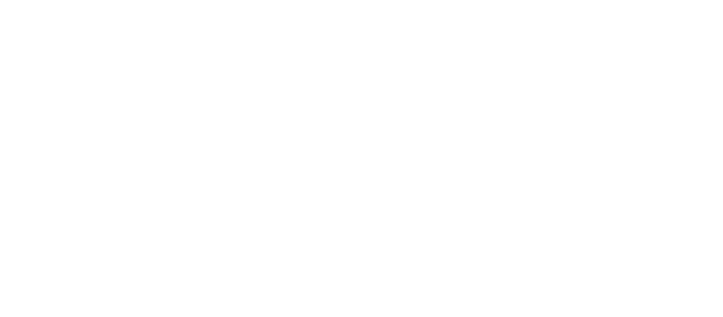
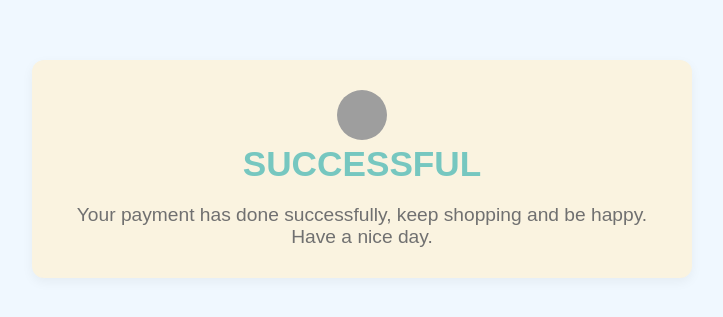
Before and after one commit to mhmdshameer/MUHSHA.e-commerce, a React (Create React App) app: page /success in a window 1280 px wide. Before the commit this address had no page. Shown: the part 231-548 px from the top of the page, without its empty margins (278-1001 px from the left). Built offline with nearby package versions, Linux system fonts and the light colour scheme; grey boxes are pictures that could not be loaded.

Commit message:
Set up payment session

```diff
--- a/package.json
+++ b/package.json
@@ -21,6 +21,7 @@
     "react-redux": "^9.1.2",
     "react-router-dom": "^6.26.1",
     "react-scripts": "5.0.1",
+    "react-stripe-checkout": "^2.6.3",
     "styled-components": "^6.1.13",
     "web-vitals": "^2.1.4"
   },
--- a/src/App.jsx
+++ b/src/App.jsx
@@ -5,6 +5,7 @@
 import Login from "./pages/Login";
 import Cart from "./pages/Cart";
 import { BrowserRouter as Router, Route, Routes, Navigate } from "react-router-dom";
+import Success from "./pages/Success";
 
 const App = () => {
     const user = true;
@@ -17,6 +18,8 @@
         <Route path="/cart" element={<Cart />} />
         <Route path="/login" element={ user ?  <Navigate to="/" />: <Login/> }/>
         <Route path="/register" element={user ?  <Navigate to="/" />: <Register/>} />
+        <Route path="/success" element={<Success />} />
+
       </Routes>
     </Router>
   );
--- a/src/pages/Cart.jsx
+++ b/src/pages/Cart.jsx
@@ -1,17 +1,21 @@
-import styled from "styled-components"
+import styled from "styled-components";
 import Navbar from "../Components/Navbar";
 import Announcement from "../Components/Announcement";
 import Footer from "../Components/Footer";
 import { Add, Remove } from "@mui/icons-material";
 import { mobile } from "../responsive";
+import { useSelector } from "react-redux";
+import StripeCheckout from "react-stripe-checkout";
+import { useEffect, useState } from "react";
+import {userRequest} from "../requestMethods";
+import { useNavigate } from "react-router-dom";
 
-const Container = styled.div`
 
-`;
+const Container = styled.div``;
 
 const Wrapper = styled.div`
   padding: 20px;
-    ${mobile ({padding: "10px"})}
+  ${mobile({ padding: "10px" })}
 `;
 
 const Title = styled.h1`
@@ -24,20 +28,20 @@
   align-items: center;
   justify-content: space-between;
   padding: 20px;
-
 `;
 
 const TopButton = styled.button`
   padding: 10px;
   font-weight: 600;
   cursor: pointer;
-    border: ${(props)=> props.type === "filled" && "none"};
-    background-color: ${(props)=> props.type === "filled" ? "black" : "transparent"};
-    color: ${(props)=> props.type === "filled" && "white"};
+  border: ${(props) => props.type === "filled" && "none"};
+  background-color: ${(props) =>
+    props.type === "filled" ? "black" : "transparent"};
+  color: ${(props) => props.type === "filled" && "white"};
 `;
 
 const TopTexts = styled.div`
-    ${mobile ({display: "none"})}
+  ${mobile({ display: "none" })}
 `;
 
 const TopText = styled.span`
@@ -49,7 +53,7 @@
 const Bottom = styled.div`
   display: flex;
   justify-content: space-between;
-    ${mobile ({flexDirection: "column"})}
+  ${mobile({ flexDirection: "column" })}
 `;
 
 const Info = styled.div`
@@ -58,10 +62,10 @@
 const Product = styled.div`
   display: flex;
   justify-content: space-between;
-    ${mobile ({flexDirection: "column"})}
+  ${mobile({ flexDirection: "column" })}
 `;
 const ProductDetails = styled.div`
-    flex:2;
+  flex: 2;
   display: flex;
 `;
 const Image = styled.img`
@@ -72,7 +76,6 @@
   display: flex;
   flex-direction: column;
   justify-content: space-around;
-
 `;
 const ProductName = styled.span``;
 const ProductId = styled.span``;
@@ -80,12 +83,12 @@
   width: 20px;
   height: 20px;
   border-radius: 50%;
-    background-color: ${(props)=> props.color}
+  background-color: ${(props) => props.color};
 `;
 const ProductSize = styled.span``;
 const PriceDetail = styled.div`
   flex: 1;
-    display:flex;
+  display: flex;
   flex-direction: column;
   align-items: center;
   justify-content: center;
@@ -99,12 +102,12 @@
 const Quantity = styled.div`
   font-size: 24px;
   margin: 5px;
-    ${mobile ({margin: "5px 15px"})};
+  ${mobile({ margin: "5px 15px" })};
 `;
 const Price = styled.span`
   font-size: 30px;
   font-weight: 200;
-    ${mobile ({marginBottom: "20px"})};
+  ${mobile({ marginBottom: "20px" })};
 `;
 
 const Hr = styled.hr`
@@ -127,10 +130,10 @@
 
 const SummaryItem = styled.div`
   margin: 30px;
-    display:flex;
+  display: flex;
   justify-content: space-between;
-    font-weight: ${(props)=> props.type ==="total" && "500"};
-    font-size: ${(props)=> props.type ==="total" && "24px"};
+  font-weight: ${(props) => props.type === "total" && "500"};
+  font-size: ${(props) => props.type === "total" && "24px"};
 `;
 
 const SummaryItemText = styled.span``;
@@ -145,12 +148,33 @@
   font-weight: 600;
 `;
 
+const KEY = process.env.REACT_APP_STRIPE;
 
 const Cart = () => {
+  const cart = useSelector((state) => state.cart);
+  const [stripeToken, setStripeToken] = useState(null);
+  const navigate= useNavigate()
+  const onToken = (token) => {
+    setStripeToken(token)
+  }
+  useEffect(()=>{
+  const makeRequest = async () => {
+    try{
+        const res = await userRequest.post("/checkout/payment", {
+          tokenId: stripeToken.id,
+          amount: cart.total*100,
+        })
+        navigate("/success",{data:res.data});
+    }catch(err){
+
+    }
+  }
+  stripeToken && makeRequest();
+  },[stripeToken,cart.total,navigate])
   return (
     <Container>
-      <Navbar/>
-      <Announcement/>
+      <Navbar />
+      <Announcement />
       <Wrapper>
         <Title>YOUR BAG</Title>
         <Top>
@@ -163,51 +187,43 @@
         </Top>
         <Bottom>
           <Info>
+            {cart.products.map((product) => (
               <Product>
                 <ProductDetails>
-                    <Image src="/img/cart1.avif"/>
+                  <Image src={product.img} />
                   <Details>
-                        <ProductName><b>Product:</b> JESSIE THUNDER SHOE</ProductName>
-                        <ProductId><b>Id:</b> JESSIE THUNDER SHOE</ProductId>
-                        <ProductColor color="black" />
-                        <ProductSize><b>Size:</b> 38.5</ProductSize>
+                    <ProductName>
+                      <b>Product:</b>
+                      {product.title}
+                    </ProductName>
+                    <ProductId>
+                      <b>Id:</b>
+                      {product._id}
+                    </ProductId>
+                    <ProductColor color={product.color} />
+                    <ProductSize>
+                      <b>Size:</b>
+                      {product.size}
+                    </ProductSize>
                   </Details>
                 </ProductDetails>
                 <PriceDetail>
                   <QuantityContainer>
-                        <Add/>
-                           <Quantity>1</Quantity>
-                        <Remove/>
+                    <Add />
+                    <Quantity>{product.quantity}</Quantity>
+                    <Remove />
                   </QuantityContainer>
-                    <Price>$ 30</Price>
+                  <Price>$ {product.price * product.quantity}</Price>
                 </PriceDetail>
               </Product>
-              <Hr/>
-              <Product>
-                <ProductDetails>
-                    <Image src="/img/cart2.jpg"/>
-                    <Details>
-                        <ProductName><b>Product:</b> JESSIE THUNDER SHOE</ProductName>
-                        <ProductId><b>Id:</b> JESSIE THUNDER SHOE</ProductId>
-                        <ProductColor color="rgba(11,156,49,0.8)" />
-                        <ProductSize><b>Size:</b> M</ProductSize>
-                    </Details>
-                </ProductDetails>
-                <PriceDetail>
-                    <QuantityContainer>
-                        <Add/>
-                           <Quantity>1</Quantity>
-                        <Remove/>
-                    </QuantityContainer>
-                    <Price>$ 20</Price>
-                </PriceDetail>
-              </Product>
+            ))}
+            <Hr />
           </Info>
           <Summary>
             <SummaryTitle>ORDER SUMMARY</SummaryTitle>
             <SummaryItem>
               <SummaryItemText>Subtotal</SummaryItemText>
-                    <SummaryItemPrice>$ 50</SummaryItemPrice>
+              <SummaryItemPrice>$ {cart.total}</SummaryItemPrice>
             </SummaryItem>
             <SummaryItem>
               <SummaryItemText>ESTIMATED SHIPPING</SummaryItemText>
@@ -218,17 +234,28 @@
               <SummaryItemPrice>$ 5.9</SummaryItemPrice>
             </SummaryItem>
             <SummaryItem type="total">
-                    <SummaryItemText  >Total</SummaryItemText>
-                    <SummaryItemPrice>$ 50</SummaryItemPrice>
+              <SummaryItemText>Total</SummaryItemText>
+              <SummaryItemPrice>$ {cart.total}</SummaryItemPrice>
             </SummaryItem>
+            <StripeCheckout
+              name="Backers' Shop"
+              image="https://cdn.vectorstock.com/i/1000v/60/44/letter-b-crown-logo-vector-25576044.jpg"
+              billingAddress
+              shippingAddress
+              description={`Your total is $${cart.price}`}
+              amount={cart.price*100}
+              token={onToken}
+              stripeKey={KEY}
+            >
               <Button>CHECKOUT NOW</Button>
+            </StripeCheckout>
           </Summary>
         </Bottom>
       </Wrapper>
 
       <Footer />
     </Container>
-  )
-}
+  );
+};
 
-export default Cart
+export default Cart;
--- /dev/null
+++ b/src/pages/Success.jsx
@@ -0,0 +1,56 @@
+import styled from "styled-components";
+
+const Container = styled.div`
+  background-color: #f0f8ff; /* Soft Blue background */
+  font-family: "Raleway", sans-serif;
+  width: 100vw;
+  height: 100vh;
+  display: flex;
+  align-items: center;
+  justify-content: center;
+`;
+
+const SuccessCard = styled.div`
+  background-color: #faf3e0; /* Light Beige div */
+  padding: 30px;
+  border-radius: 12px;
+  box-shadow: 0px 4px 12px rgba(0, 0, 0, 0.05); /* Softer shadow */
+  max-width: 600px;
+  margin: 80px auto;
+  text-align: center;
+`;
+const Logo = styled.img`
+  height: 50px;
+  width: 50px;
+  border-radius: 50%;
+`;
+
+const Successful = styled.h1`
+  color: #76c7c0; /* Soft Green for success message */
+  font-family: "Poppins", sans-serif; /* Rounded, soft font for heading */
+  font-size: 2.2em;
+  margin-bottom: 20px;
+`;
+
+const Desc = styled.p`
+  color: #707070; /* Muted Gray for description text */
+  font-size: 1.2em;
+  font-family: "Raleway", sans-serif; /* Clean and calm font for paragraph */
+`;
+
+const Success = () => {
+  return (
+    <Container>
+      <SuccessCard>
+        <Logo src="https://cdn.vectorstock.com/i/1000v/60/44/letter-b-crown-logo-vector-25576044.jpg" />
+        <Successful>SUCCESSFUL</Successful>
+        <Desc>
+          Your payment has done successfully, keep shopping and be happy. Have a
+          nice day.
+        </Desc>
+      </SuccessCard>
+    </Container>
+  );
+};
+
+export default Success;
--- a/src/pages/product.jsx
+++ b/src/pages/product.jsx
@@ -8,6 +8,8 @@
 import { useLocation } from "react-router-dom";
 import { useEffect, useState } from "react";
 import { publicRequest } from "../requestMethods";
+import { useDispatch } from "react-redux";
+import { addProduct } from "../redux/cartRedux";
 
 const Container = styled.div``;
 
@@ -131,6 +133,7 @@
   const [quantity, setQuantity] = useState(1);
   const [color, setColor] = useState("");
   const [size, setSize] = useState("");
+  const dispatch = useDispatch()
 
   const handleQuantity = (type) => {
     if (type === "dec") {
@@ -151,11 +154,10 @@
 
     getProduct();
   }, [id]);
-  console.log(product)
 
   const handleClick= ()=>{
     //update cart........
-
+    dispatch(addProduct({...product, quantity, color, size}))
   }
 
   return (
--- a/src/redux/cartRedux.js
+++ b/src/redux/cartRedux.js
@@ -8,11 +8,11 @@
         total: 0,
     },
 
-    reduceres : {
+    reducers : {
         addProduct: (state, action) => {
             state.quantity += 1;
-            state.products.push(action.payload.product);
-            state.total += action.payload.price;
+            state.products.push(action.payload);
+            state.total += action.payload.price * action.payload.quantity;
         },
     },
 });
--- /dev/null
+++ b/src/redux/store.js
@@ -0,0 +1,12 @@
+import { configureStore } from "@reduxjs/toolkit";
+import cartReducer from "./cartRedux";
+
+const store = configureStore({
+  reducer: {
+    cart: cartReducer,
+  },
+  // Add the Redux DevTools Extension if it's available
+  devTools: process.env.NODE_ENV !== 'production',
+});
+
+export default store;
```
Also changed, not shown: src/Components/Navbar.jsx (+40 -36 lines), src/index.js (+8 -5 lines), 2 other files (tests, documents, lock files or other folders). Lines whose indentation alone changed are shown as unchanged.
